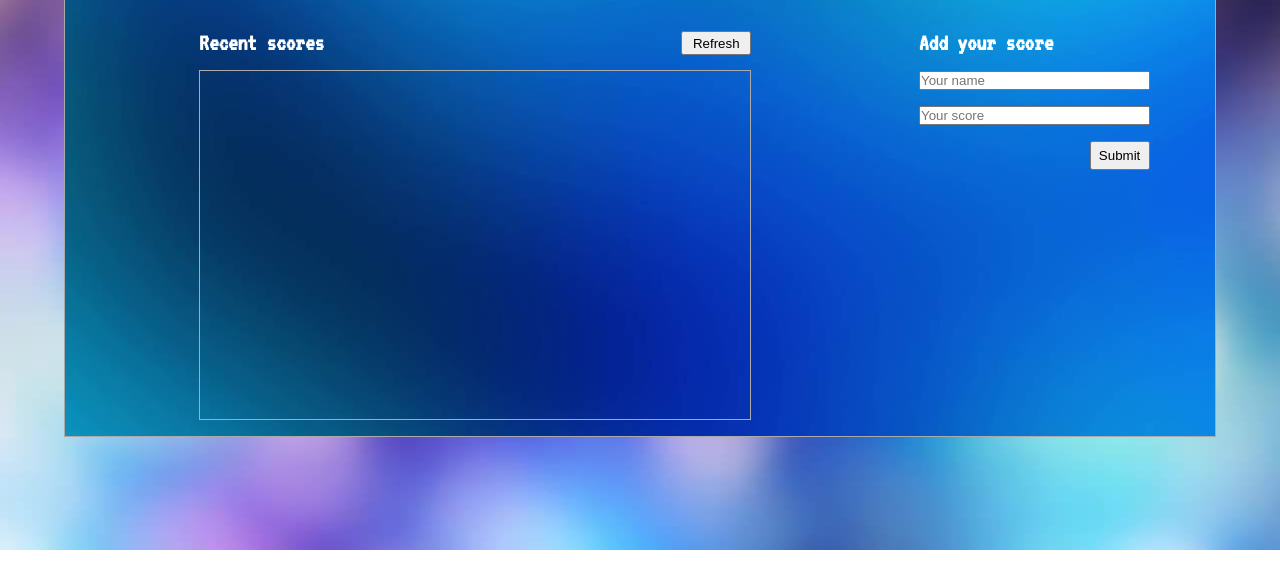
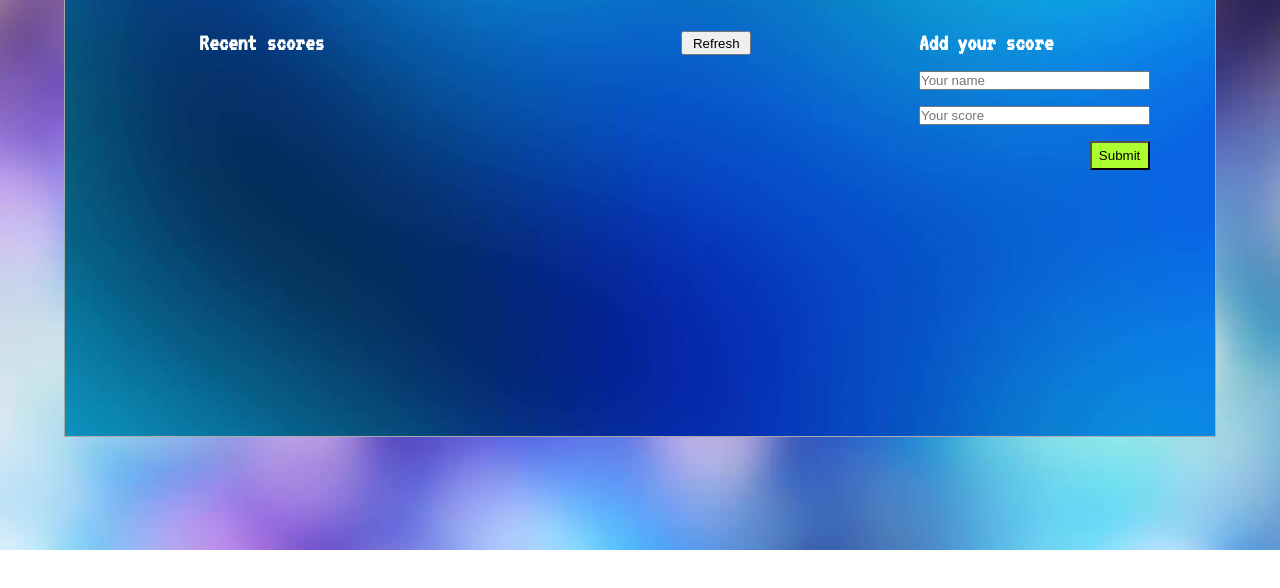
Before and after one commit to AckonSamuel/Leaderboard, a website built with webpack: page src/index.html in a window 1280 px wide. Shown: the part 170-758 px from the top of the page. Built offline with nearby package versions, Linux system fonts and the light colour scheme; no server answers.

Commit message:
change submit background color

```diff
--- a/src/style.css
+++ b/src/style.css
@@ -54,15 +54,20 @@ h1 {
   grid-area: list;
   width: 100%;
   list-style: none;
-  border: 1px solid #aaa;
   margin-top: 15px;
   height: 350px;
   overflow: auto;
+  -ms-overflow-style: none;
+  scrollbar-width: none;
+}
+
+.contain-scores::-webkit-scrollbar {
+  display: none;
 }
 
 .contain-scores li {
   padding: 3px;
-  border-bottom: 1px solid #aaa;
+  /* border-bottom: 1px solid #aaa; */
   color: gold;
 }
 
@@ -86,6 +91,7 @@ form {
   width: 60px;
   padding: 5px;
   align-self: flex-end;
+  background-color: greenyellow;
 }
 
 footer {
```
